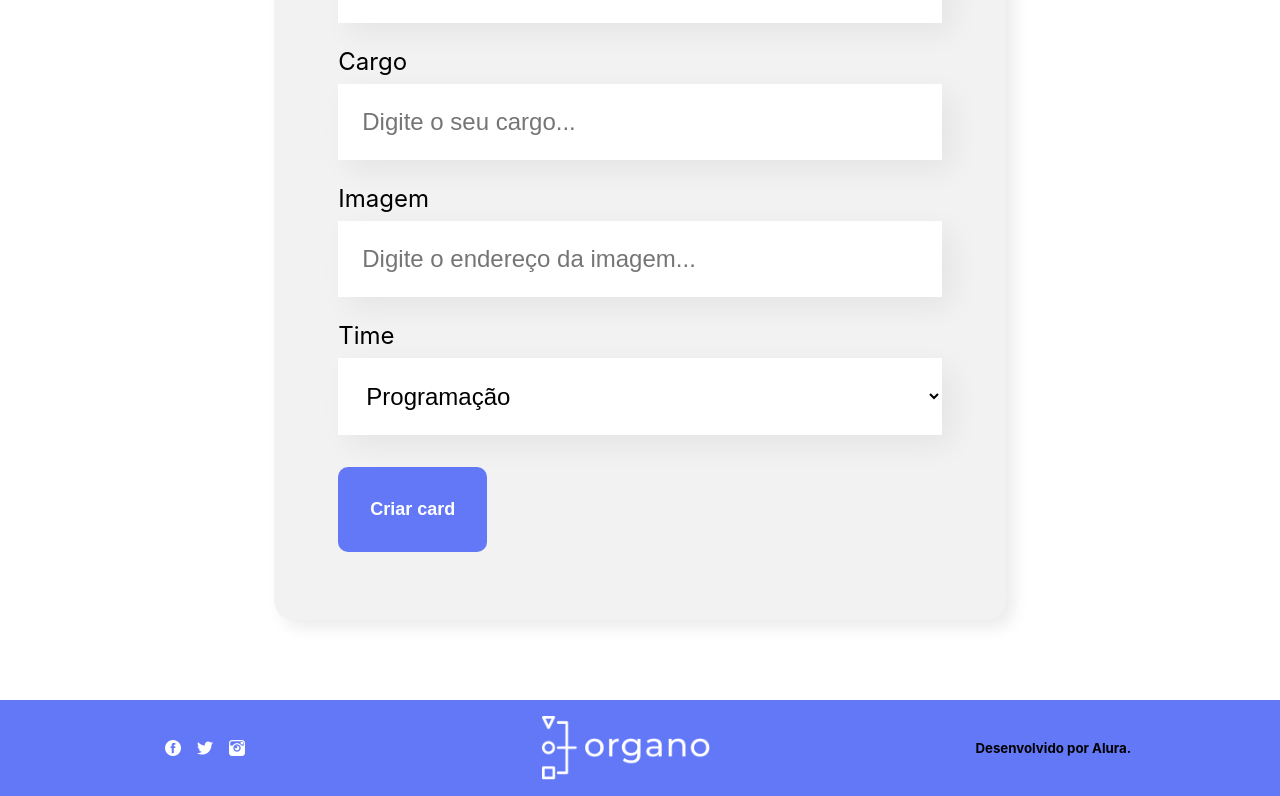
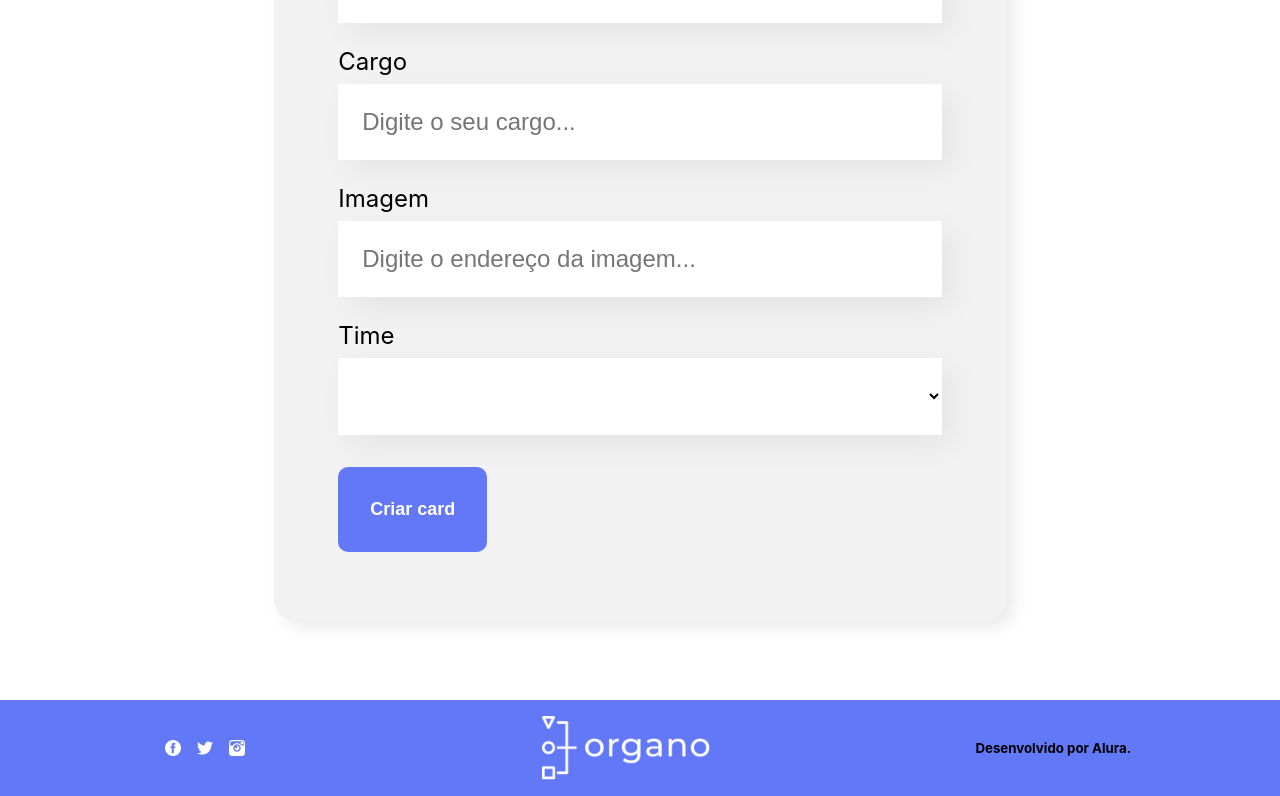
Before and after one commit to thejonathassilva/organo, a React (Create React App) app: page / in a window 1280 px wide. Shown: the part 777-1573 px from the top of the page. Built offline with nearby package versions, Linux system fonts and the light colour scheme.

Commit message:
refactor: Melhorando o codigo

```diff
--- a/src/Components/Cooperator/index.js
+++ b/src/Components/Cooperator/index.js
@@ -1,9 +1,9 @@
 import './Cooperator.css'
 
-const Cooperator = ({name, image, office}) => {
+const Cooperator = ({name, image, office, backgroundColor}) => {
   return (
     <div className='cooperator'>
-      <div className='header'>
+      <div className='header' style={{ backgroundColor: backgroundColor}}>
         <img src={image} alt={name}></img>
       </div>
       <div className='footer'>
--- a/src/Components/DropdownList/index.js
+++ b/src/Components/DropdownList/index.js
@@ -1,12 +1,13 @@
 import './DropdownList.css';
 
-const DropdownList = (props) => {
+const DropdownList = ({value, label, itens, required, onChanged}) => {
 
   return (
     <div className='dropdown-list'>
-      <label>{props.label}</label>
-      <select onChange={event => props.onChanged(event.target.value)} required={props.required} value={props.value}>
-        {props.itens.map(item => <option key={item}>{item}</option>)}
+      <label>{label}</label>
+      <select onChange={event => onChanged(event.target.value)} required={required} value={value}>
+        <option value=""></option>
+        {itens.map(item => <option key={item}>{item}</option>)}
       </select>
     </div>
   )
--- a/src/Components/Team/index.js
+++ b/src/Components/Team/index.js
@@ -6,7 +6,12 @@ const Team = ({ name, primaryColor, secondaryColor, cooperators}) => {
     cooperators.length > 0 ? <section className='team' style={{ backgroundColor: secondaryColor }}>
       <h3 style={{ borderBottomColor: primaryColor }}>{name}</h3>
       <div className='cooperators'>
-        {cooperators.map(cooperator => <Cooperator name={cooperator.name} office={cooperator.office} image={cooperator.image}/>)}
+        {cooperators.map(cooperator => <Cooperator
+          backgroundColor={primaryColor}
+          key={cooperator.name}
+          name={cooperator.name}
+          office={cooperator.office}
+          image={cooperator.image}/>)}
       </div>
     </section>
     : ''
```
